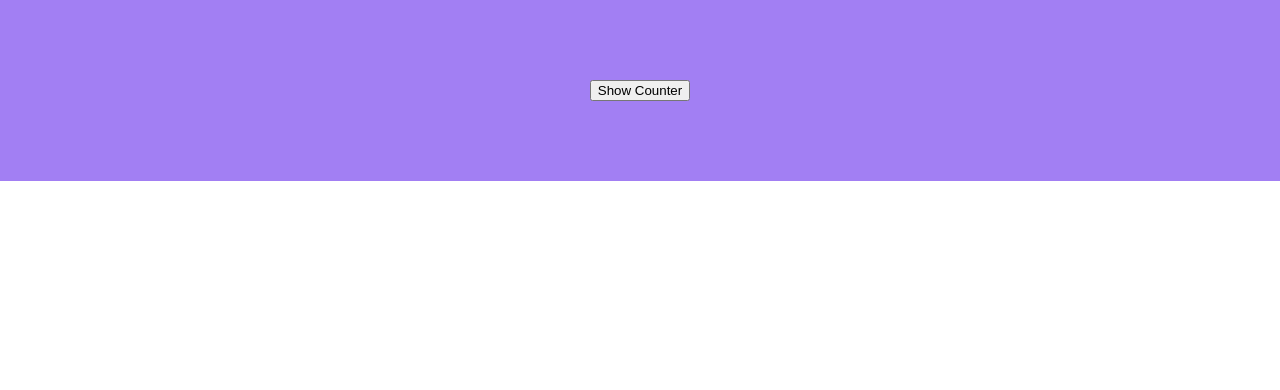
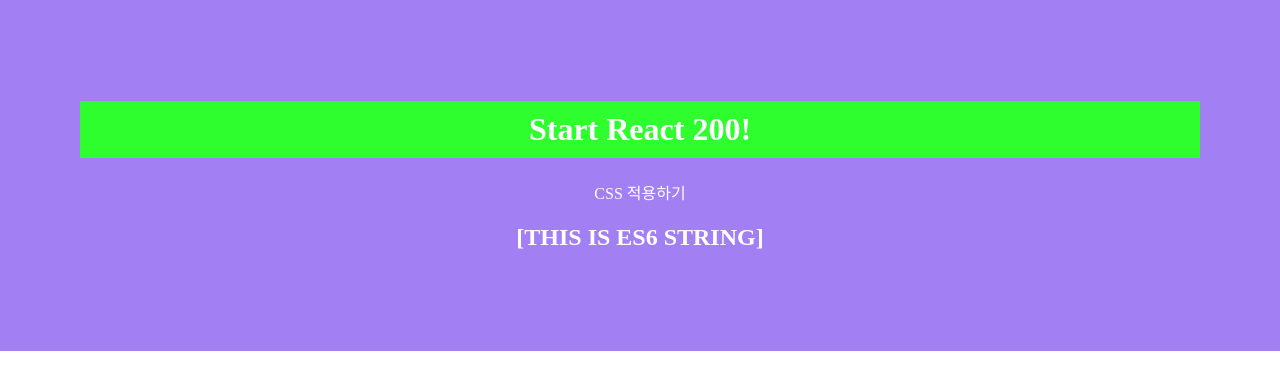
Before and after one commit to ZUITOPIA/react-master, a React (Create React App) app in the folder client/: page / in a window 1280 px wide. Shown: the top 390 px of the page. Built offline with nearby package versions, Linux system fonts and the light colour scheme.

Commit message:
009 : startsWith, endsWith, includes

```diff
--- a/client/src/App.js
+++ b/client/src/App.js
@@ -1,24 +1,14 @@
-import React, { useState } from "react";
+import React from "react";
 import "./App.css";
-import { Counter } from "./Counter";
-// import LifecycleEx from "./R008_LifecycleEx";
+import Es6 from "./R009_Es6";
 
 function App() {
-  const [isCounterOpen, setIsCounterOpen] = useState(false);
-  const handleCounterOpen = () => {
-    setIsCounterOpen((prev) => !prev);
-  };
   return (
     <>
-      {/* <div>
+      <div>
         <h1>Start React 200!</h1>
         <p>CSS 적용하기</p>
-        <LifecycleEx prop_value="FromApp.js" />
-      </div> */}
-      {/* Counter 예제로 더 이해해보기 */}
-      <div>
-        <button onClick={handleCounterOpen}>Show Counter</button>
-        {isCounterOpen && <Counter />}
+        <Es6 />
       </div>
     </>
   );
--- /dev/null
+++ b/client/src/R009_Es6.js
@@ -0,0 +1,30 @@
+import React, { Component } from "react";
+
+class R009_Es6 extends Component {
+  constructor(props) {
+    super(props);
+    this.state = {};
+  }
+
+  componentDidMount() {
+    const jsString1 = "자바스크립트";
+    const jsString2 = "입니다\n다음 줄 입니다.";
+    console.log(jsString1 + " 문자열" + jsString2 + "~");
+
+    const Es6String1 = "ES6";
+    const Es6String2 = "입니다";
+    console.log(`${Es6String1} 문자열 ${Es6String2}!!
+    ___다음 줄입니다`);
+
+    const LongString = "ES6에 추가된 String 함수들입니다.";
+    console.log("startsWith : " + LongString.startsWith("ES6에 추가"));
+    console.log("endsWith : " + LongString.endsWith("함수들입니다."));
+    console.log("includes : " + LongString.includes("추가된 String"));
+  }
+
+  render() {
+    return <h2>[THIS IS ES6 STRING]</h2>;
+  }
+}
+
+export default R009_Es6;
```
